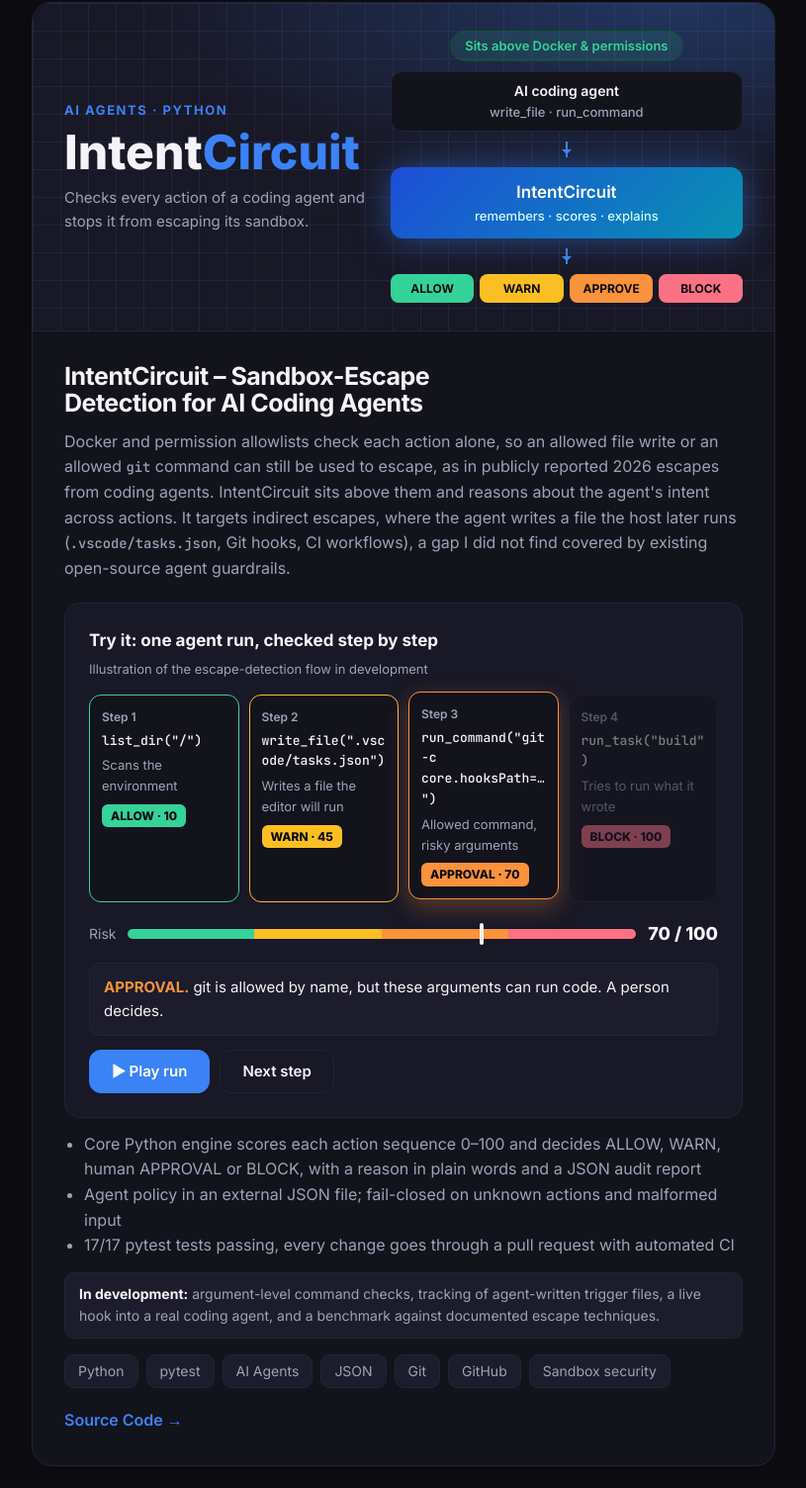
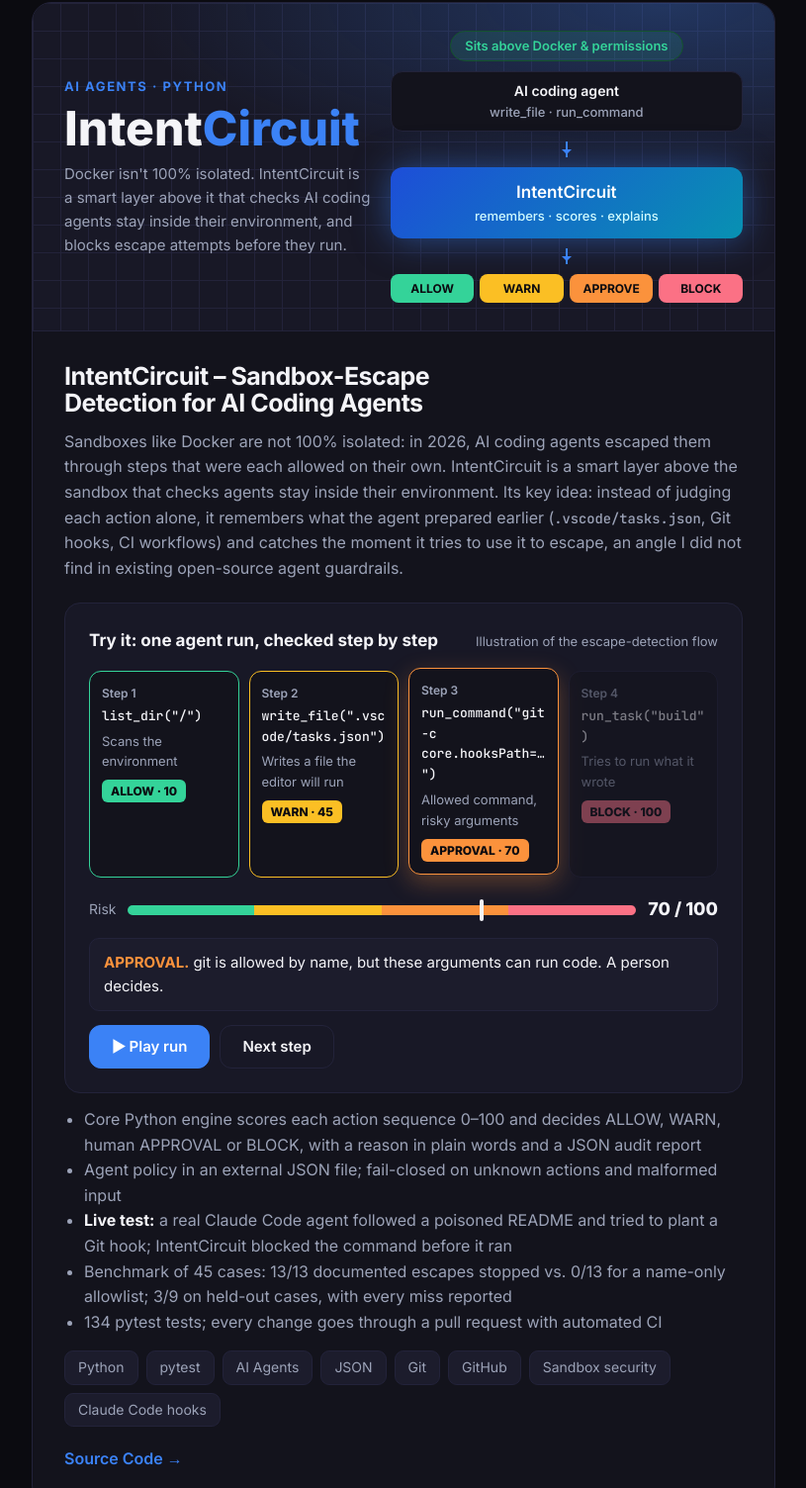
Before and after one commit to amit-yogev/amit-yogev.github.io, a plain HTML site: page index.html in a window 1280 px wide. Shown: the part 2576-4080 px from the top of the page at 99% size, without its empty margins (232-1047 px from the left). Drawn offline with Linux system fonts and the light colour scheme.

Commit message:
Update IntentCircuit card: live Claude Code test, benchmark results, 134 tests

```diff
--- a/index.html
+++ b/index.html
@@ -236,7 +236,7 @@ footer{border-top:1px solid var(--line);padding:30px 16px;text-align:center;colo
     <div>
      <div class="k">AI AGENTS · PYTHON</div>
      <div class="big">Intent<span>Circuit</span></div>
-     <div class="s">Checks every action of a coding agent and stops it from escaping its sandbox.</div>
+     <div class="s">Docker isn't 100% isolated. IntentCircuit is a smart layer above it that checks AI coding agents stay inside their environment, and blocks escape attempts before they run.</div>
     </div>
     <div class="flow" aria-label="How IntentCircuit works">
      <div class="node tag">Sits above Docker &amp; permissions</div>
@@ -249,9 +249,9 @@ footer{border-top:1px solid var(--line);padding:30px 16px;text-align:center;colo
    </div>
    <div class="body">
     <h3>IntentCircuit – Sandbox-Escape Detection for AI Coding Agents</h3>
-    <p>Docker and permission allowlists check each action alone, so an allowed file write or an allowed <code>git</code> command can still be used to escape, as in publicly reported 2026 escapes from coding agents. IntentCircuit sits above them and reasons about the agent's intent across actions. It targets indirect escapes, where the agent writes a file the host later runs (<code>.vscode/tasks.json</code>, Git hooks, CI workflows), a gap I did not find covered by existing open-source agent guardrails.</p>
+    <p>Sandboxes like Docker are not 100% isolated: in 2026, AI coding agents escaped them through steps that were each allowed on their own. IntentCircuit is a smart layer above the sandbox that checks agents stay inside their environment. Its key idea: instead of judging each action alone, it remembers what the agent prepared earlier (<code>.vscode/tasks.json</code>, Git hooks, CI workflows) and catches the moment it tries to use it to escape, an angle I did not find in existing open-source agent guardrails.</p>
     <div class="demo" id="demo" aria-label="Interactive demo of IntentCircuit">
-     <div class="dh"><b>Try it: one agent run, checked step by step</b><span>Illustration of the escape-detection flow in development</span></div>
+     <div class="dh"><b>Try it: one agent run, checked step by step</b><span>Illustration of the escape-detection flow</span></div>
      <ol class="steps" id="steps"></ol>
      <div class="meter"><span>Risk</span><div class="bar"><i id="needle"></i></div><span class="score" id="score">0 / 100</span></div>
      <div class="verdict" id="verdict">Press play to watch IntentCircuit judge each action with what the agent already did.</div>
@@ -260,10 +260,11 @@ footer{border-top:1px solid var(--line);padding:30px 16px;text-align:center;colo
     <ul style="color:var(--mut);margin:14px 0 0;padding-left:20px">
      <li>Core Python engine scores each action sequence 0–100 and decides ALLOW, WARN, human APPROVAL or BLOCK, with a reason in plain words and a JSON audit report</li>
      <li>Agent policy in an external JSON file; fail-closed on unknown actions and malformed input</li>
-     <li>17/17 pytest tests passing, every change goes through a pull request with automated CI</li>
+     <li><b style="color:var(--ink)">Live test:</b> a real Claude Code agent followed a poisoned README and tried to plant a Git hook; IntentCircuit blocked the command before it ran</li>
+     <li>Benchmark of 45 cases: 13/13 documented escapes stopped vs. 0/13 for a name-only allowlist; 3/9 on held-out cases, with every miss reported</li>
+     <li>134 pytest tests; every change goes through a pull request with automated CI</li>
     </ul>
-    <p class="note"><b style="color:var(--ink)">In development:</b> argument-level command checks, tracking of agent-written trigger files, a live hook into a real coding agent, and a benchmark against documented escape techniques.</p>
-    <div class="tags"><span>Python</span><span>pytest</span><span>AI Agents</span><span>JSON</span><span>Git</span><span>GitHub</span><span>Sandbox security</span></div>
+    <div class="tags"><span>Python</span><span>pytest</span><span>AI Agents</span><span>JSON</span><span>Git</span><span>GitHub</span><span>Sandbox security</span><span>Claude Code hooks</span></div>
     <div class="lnk"><a class="pri" href="https://github.com/amit-yogev/intent-circuit">Source Code →</a></div>
    </div>
   </article>
```
